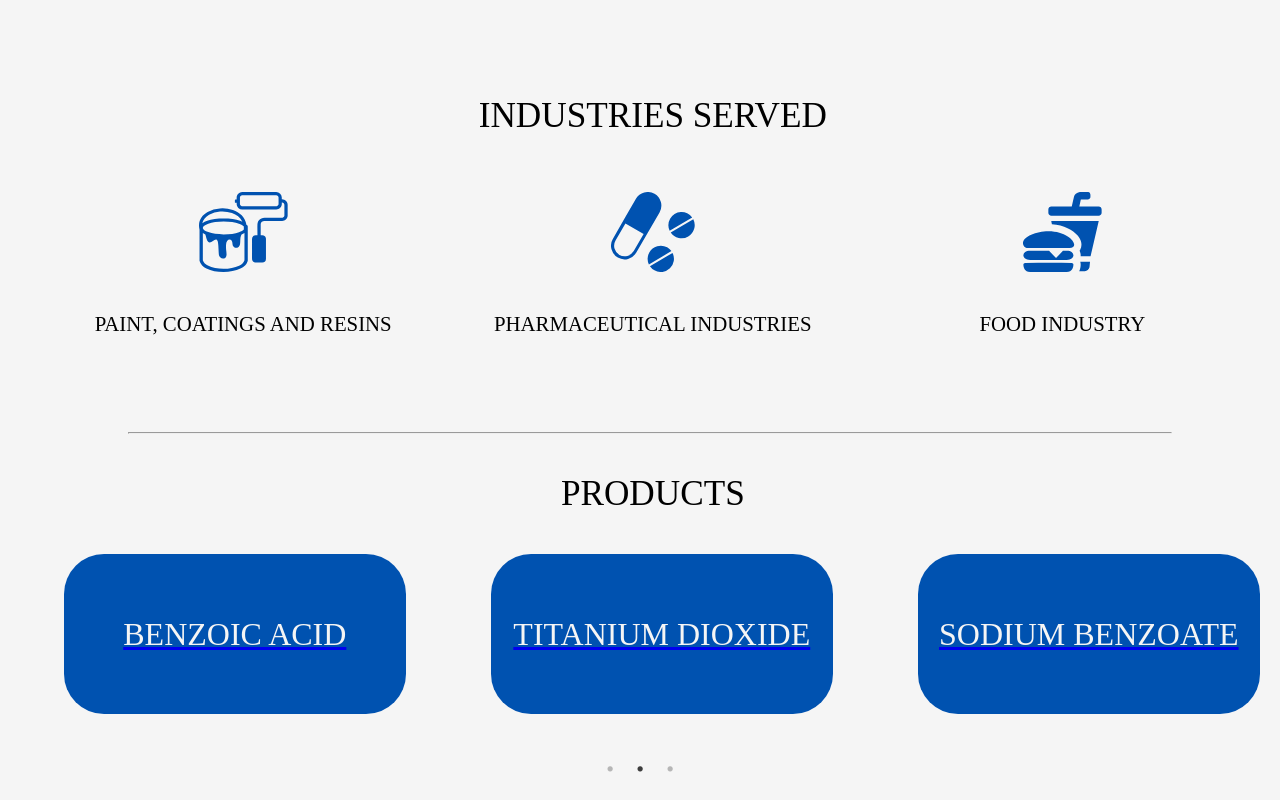
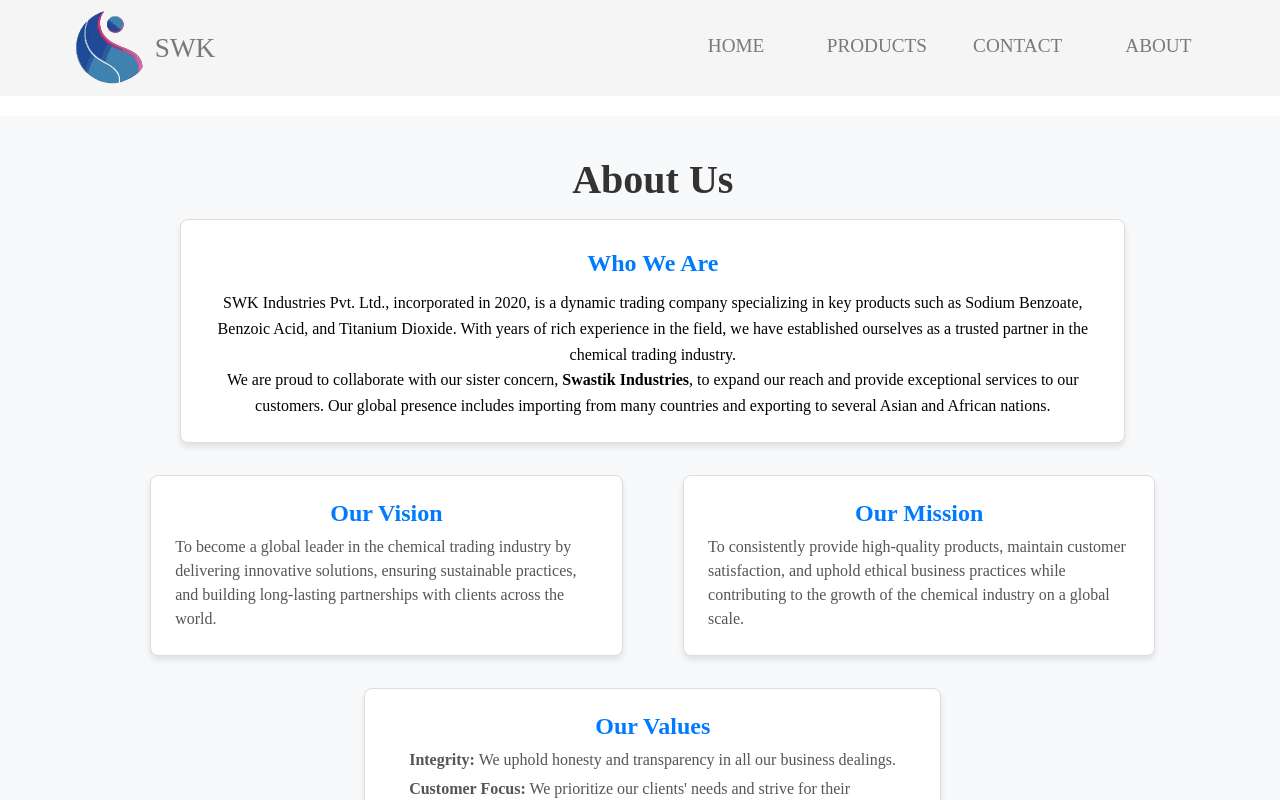
Before and after one commit to yog-patel/swk_industries, a React (Vite) app: page /swk-industries/about in a window 1280 px wide. Shown: the top 800 px of the page. Built offline with nearby package versions, Linux system fonts and the light colour scheme.

Commit message:
about added

```diff
--- a/src/App.jsx
+++ b/src/App.jsx
@@ -10,6 +10,7 @@
 import SodiumBenzoate from "./Components/Products/ChemicalsInfo/SodiumBenzoate.jsx";
 import TitaniumDioxide from "./Components/Products/ChemicalsInfo/TitaniumDioxide.jsx";
 import BenzoicAcid from "./Components/Products/ChemicalsInfo/BenzoicAcid.jsx";
+import About from "./Components/About/About.jsx";
 
 
 
@@ -62,10 +63,11 @@
               </div>
             )}
           </>}/>
-          <Route path="/swk-industries/about" element={<Products/>}/>
+          {/*<Route path="/swk-industries/about" element={<Products/>}/>*/}
           <Route path="/swk-industries/sodium-benzoate" element={<><Header/><SodiumBenzoate/><Footer/></>}/>
           <Route path="/swk-industries/benzoic-acid" element={<><Header/><BenzoicAcid/><Footer/></>}/>
           <Route path="/swk-industries/titanium-dioxide" element={<><Header/><TitaniumDioxide/><Footer/></>}/>
+          <Route path="/swk-industries/about" element={<><Header/><About/><Footer/></>}/>
         </Routes>
     </div>
   );
--- /dev/null
+++ b/src/Components/About/About.css
@@ -0,0 +1,126 @@
+.about-container {
+    /*padding: 2rem;*/
+    padding: 5vh 10vw 5vh 10vw;
+    background-color: #f8f9fa;
+    font-family: Arial, sans-serif;
+}
+
+.about-section {
+    h2{
+
+    }
+    line-height: 1.6;
+    flex: 1;
+    min-width: 300px;
+    margin: 0 auto 0 auto;
+    max-width: 90%;
+    background-color: #fff;
+    padding: 1.5rem;
+    border: 1px solid #ddd;
+    border-radius: 8px;
+    text-align: center;
+    box-shadow: 0 4px 6px rgba(0, 0, 0, 0.1);
+}
+
+.about-container h1 {
+    text-align: center;
+    color: #333;
+    margin-bottom: 1rem;
+    font-size: 2.5rem;
+}
+
+.about-content {
+    text-align: justify;
+    margin: 0 auto;
+    max-width: 800px;
+    line-height: 1.6;
+    font-size: 1.1rem;
+    color: #555;
+}
+
+.about-content strong {
+    color: #000;
+}
+
+.vision-mission {
+    display: flex;
+    flex-wrap: wrap;
+    justify-content: space-around;
+    margin-top: 2rem;
+    gap: 1rem;
+}
+
+.vision,
+.mission {
+    flex: 1;
+    min-width: 300px;
+    max-width: 45%;
+    background-color: #fff;
+    padding: 1.5rem;
+    border: 1px solid #ddd;
+    border-radius: 8px;
+    box-shadow: 0 4px 6px rgba(0, 0, 0, 0.1);
+}
+
+.vision h2,
+.mission h2, .values-section h2, .about-section h2 {
+    color: #007bff;
+    font-size: 1.5rem;
+    margin-bottom: 0.5rem;
+    text-align: center;
+    text-justify: inter-word;
+}
+
+.vision p,
+.mission p, .values-section li {
+    color: #555;
+    font-size: 1rem;
+    line-height: 1.5;
+    list-style: none;
+}
+
+.values-section{
+    margin: 2rem auto 2rem auto;
+    /*flex: 1;*/
+    min-width: 300px;
+    max-width: 55%;
+    background-color: #fff;
+    padding: 1.5rem;
+    border: 1px solid #ddd;
+    border-radius: 8px;
+    box-shadow: 0 4px 6px rgba(0, 0, 0, 0.1);
+    /*text-align: center;*/
+    /*text-justify: inter-word;*/
+}
+
+@media (max-width: 768px) {
+    .vision-mission {
+        flex-direction: column;
+        align-items: center;
+    }
+
+    .vision,
+    .mission, .values-section {
+        max-width: 100%;
+    }
+}
+
+/*.about-container h1 {*/
+/*    text-align: center;*/
+/*    color: #333;*/
+/*    margin-bottom: 1rem;*/
+/*    font-size: 2.5rem;*/
+/*}*/
+
+/*.about-content {*/
+/*    text-align: justify;*/
+/*    margin: 0 auto;*/
+/*    max-width: 800px;*/
+/*    line-height: 1.6;*/
+/*    font-size: 1.1rem;*/
+/*    color: #555;*/
+/*}*/
+
+/*.about-content strong {*/
+/*    color: #000;*/
+/*}*/
--- /dev/null
+++ b/src/Components/About/About.jsx
@@ -0,0 +1,55 @@
+
+import "./About.css";
+
+const About = () => {
+  return (
+    <div className="about-container">
+      <header className="about-header">
+        <h1>About Us</h1>
+      </header>
+      <div className="about-section">
+        <h2>Who We Are</h2>
+        <p>
+          SWK Industries Pvt. Ltd., incorporated in 2020, is a dynamic trading company specializing in key products such
+          as Sodium Benzoate, Benzoic Acid, and Titanium Dioxide.
+          With years of rich experience in the field, we have established ourselves as a trusted partner in the chemical
+          trading industry.
+        </p>
+        <p>
+          We are proud to collaborate with our sister concern, <b>Swastik Industries</b>, to expand our reach and
+          provide exceptional services to our customers.
+          Our global presence includes importing from many countries and exporting to several Asian and African nations.
+        </p>
+      </div>
+
+      <div className="vision-mission">
+        <div className="vision">
+          <h2>Our Vision</h2>
+          <p>
+            To become a global leader in the chemical trading industry by delivering innovative solutions, ensuring
+            sustainable practices, and building long-lasting partnerships with clients across the world.
+          </p>
+        </div>
+        <div className="mission">
+          <h2>Our Mission</h2>
+          <p>
+            To consistently provide high-quality products, maintain customer satisfaction, and uphold ethical business
+            practices while contributing to the growth of the chemical industry on a global scale.
+          </p>
+        </div>
+
+      </div>
+      <div className="values-section">
+        <h2>Our Values</h2>
+        <ul>
+          <li><b>Integrity:</b> We uphold honesty and transparency in all our business dealings.</li>
+          <li><b>Customer Focus:</b> We prioritize our clients' needs and strive for their satisfaction.</li>
+          <li><b>Innovation:</b> We embrace new ideas to stay ahead in the dynamic trading industry.</li>
+          <li><b>Sustainability:</b> We are committed to eco-friendly practices and solutions.</li>
+        </ul>
+      </div>
+    </div>
+  );
+};
+
+export default About;
--- a/src/Components/Header/Header.jsx
+++ b/src/Components/Header/Header.jsx
@@ -25,6 +25,11 @@
               CONTACT
             </a>
           </li>
+          <li className="nav-item">
+            <a className={"header-links"} href="/swk-industries/about">
+              ABOUT
+            </a>
+          </li>
         </ul>
       </nav>
     </header>
```
